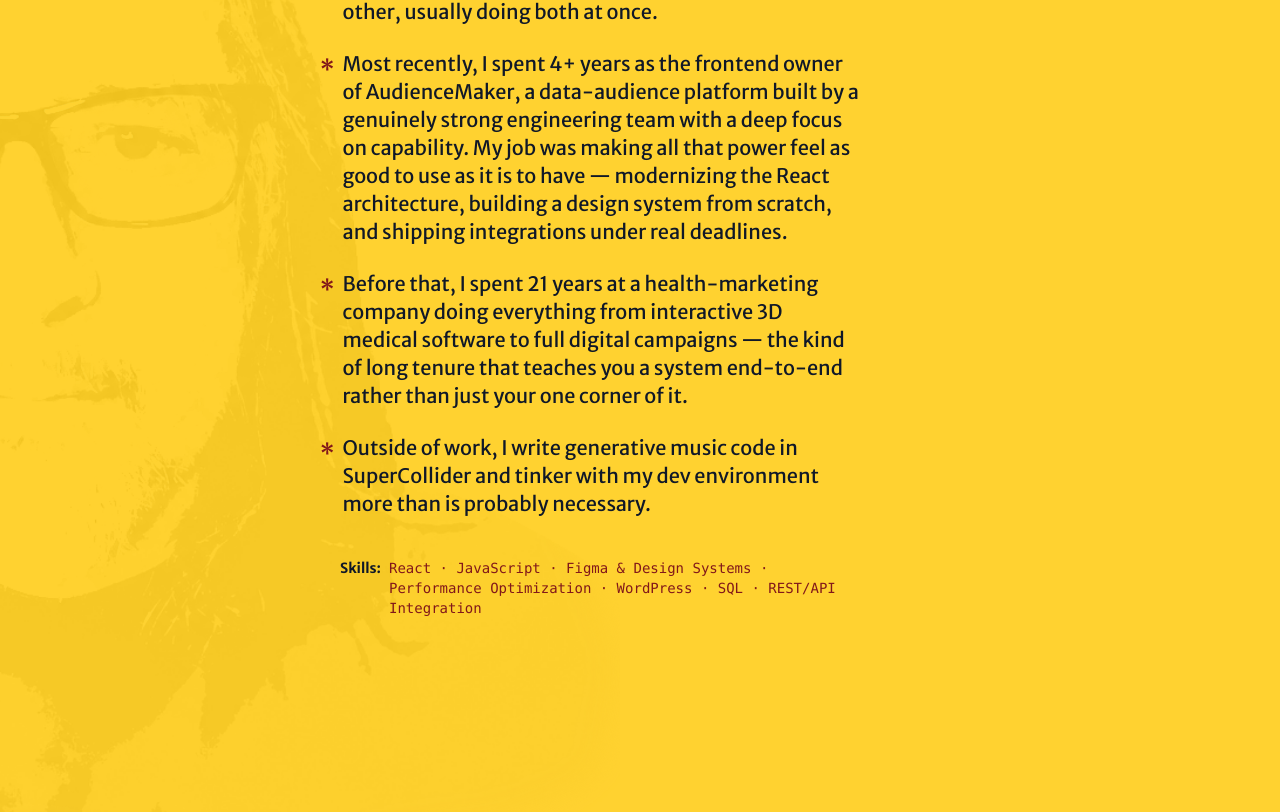
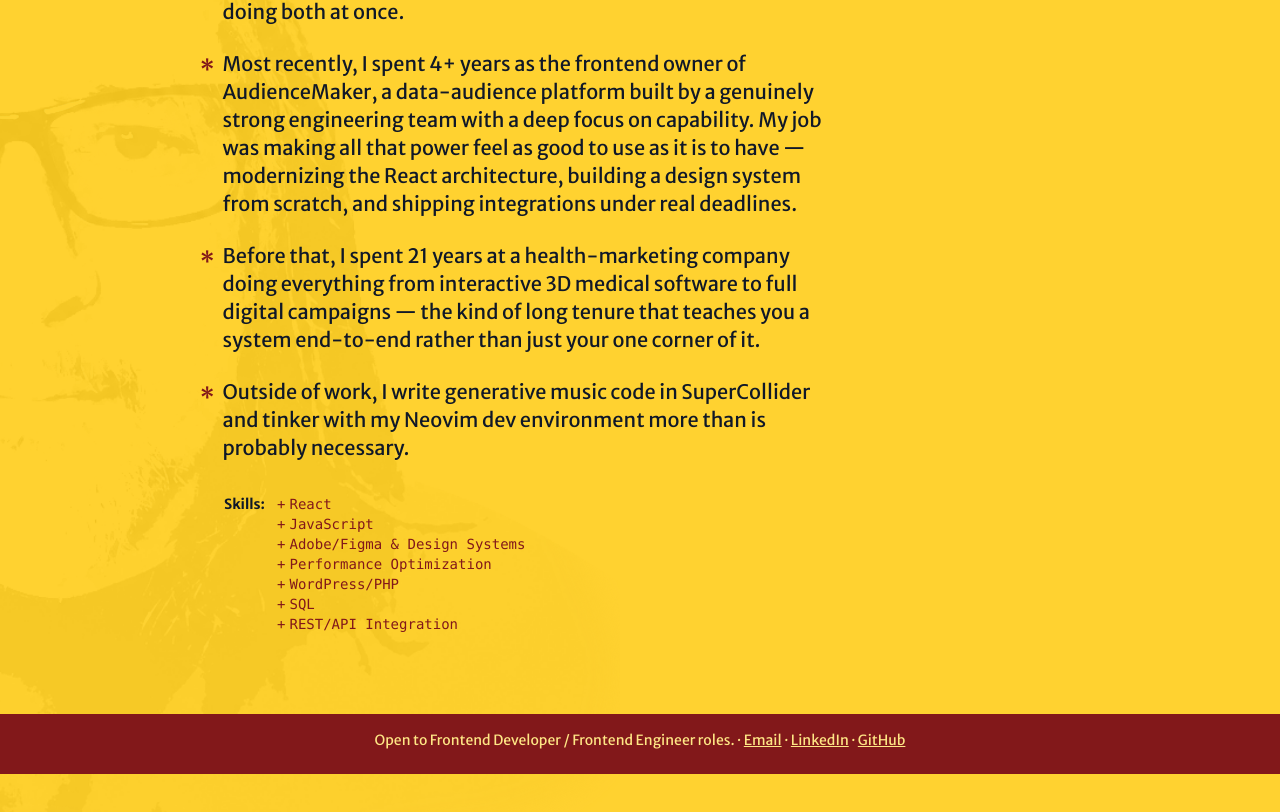
Before and after one commit to iTerentius/isaaclinder, a React (Vite) app: page /about in a window 1280 px wide. Shown: the part 330-1142 px from the top of the page. Built offline with nearby package versions, Linux system fonts and the light colour scheme.

Commit message:
WIP additions

```diff
--- a/package.json
+++ b/package.json
@@ -12,7 +12,8 @@
   "dependencies": {
     "react": "^19.2.8",
     "react-dom": "^19.2.8",
-    "react-router": "^8.3.1"
+    "react-router": "^8.3.1",
+    "tailwind-merge": "^3.6.0"
   },
   "devDependencies": {
     "@tailwindcss/vite": "^4.3.3",
--- a/src/App.jsx
+++ b/src/App.jsx
@@ -1,30 +1,33 @@
-import { useLocation, Routes, Route, Link, NavLink } from 'react-router'
+import { useLocation, Routes, Route  } from 'react-router'
 import NavItem from './components/NavItem'
 import Home from './pages/Home'
 import About from './pages/About'
+import Work from './pages/Work'
+import Footer from './components/Footer';
 // import Work from './pages/Work'
 // import Contact from './pages/Contact'
 
 function App() {
   const location = useLocation();
   return (
-    <>
-      <header className="ml-20 pt-4 pr-4 pb-4 sticky">
+    <div className="min-h-screen flex flex-col">
+      <header className="p-4 md:pl-50 sticky">
         <nav className="font-semibold p-3">
           <NavItem to="/">{"{"} Isaac Linder {"}"}</NavItem>
           <NavItem to="/about">+ About</NavItem>
-          {/* <Link to="/work">Work</Link> */}
+          <NavItem to="/work">+ Work</NavItem>
           {/* <Link to="/contact">Contact</Link> */}
         </nav>
       </header>
-      <main key={location.pathname} className="animate-fade-in">
+      <main key={location.pathname} className="flex-1 animate-fade-in">
         <Routes location={location}>
           <Route path="/" element={<Home />} />
           <Route path="/about" element={<About />} />
-          {/* ... */}
+          <Route path="/work" element={<Work />} />
         </Routes>
       </main>
-    </>
+      <Footer />
+    </div>
   )
 }
 
--- /dev/null
+++ b/src/components/Footer.jsx
@@ -0,0 +1,12 @@
+export default function Footer() {
+  return (
+    <footer className="bg-brand py-4 text-sm text-amber-200 text-center">
+      <p>
+        Open to Frontend Developer / Frontend Engineer roles. ·{' '}
+        <a href="mailto:isaac@terenti.us" className="underline">Email</a> ·{' '}
+        <a href="https://linkedin.com/in/isaactlinder" className="underline">LinkedIn</a> ·{' '}
+        <a href="https://github.com/iTerentius" className="underline">GitHub</a>
+      </p>
+    </footer>
+  )
+}
--- /dev/null
+++ b/src/components/SkillTags.jsx
@@ -0,0 +1,34 @@
+import { cn } from "../lib/cn";
+export default function SkillTags({version="dev", direction="inline", className}) {
+  const skills = {
+    "dev": [
+      "React",
+      "JavaScript",
+      "Adobe/Figma & Design Systems",
+      "Performance Optimization",
+      "WordPress/PHP",
+      "SQL",
+      "REST/API Integration"
+    ]
+  }
+  const buildSkills = (version) => {
+    return (
+      <ul className={cn('font-mono text-brand')}>
+        {skills[version].map((item, index) => (
+          <li className={cn('', direction)} key={index}>{
+            (direction !== "inline" || index > 0) &&
+              <span className="px-1">+</span>
+          }{item}</li>
+        ))}
+      </ul>
+    );
+  }
+  const formattedSkills = buildSkills(version);
+  return (
+    <div className={cn('text-sm mt-10 flex gap-2 items-baseline', className)}>
+      <p className="font-bold">Skills: </p>
+      {formattedSkills}
+    </div>
+
+  )
+}
--- /dev/null
+++ b/src/lib/cn.js
@@ -0,0 +1,6 @@
+import { clsx } from 'clsx'
+import { twMerge } from 'tailwind-merge'
+
+export function cn(...inputs) {
+  return twMerge(clsx(inputs))
+}
--- a/src/pages/About.jsx
+++ b/src/pages/About.jsx
@@ -1,8 +1,10 @@
 import ilphoto from "../assets/il-2026.png"
 import MarkedItem from "../components/MarkedItem"
+import SkillTags from "../components/SkillTags";
+
 export default function About() {
   return(
-    <section className="ml-60 mt-30 mr-40 text-xl ">
+    <section className="md:ml-30 mt-30 mr-40 text-xl ">
       <img
         src={ilphoto}
         alt=""
@@ -26,13 +28,10 @@
           <MarkedItem>I've spent the last 20 years moving between code and design — sometimes leading with one, sometimes the other, usually doing both at once.</MarkedItem>
           <MarkedItem>Most recently, I spent 4+ years as the frontend owner of AudienceMaker, a data-audience platform built by a genuinely strong engineering team with a deep focus on capability. My job was making all that power feel as good to use as it is to have — modernizing the React architecture, building a design system from scratch, and shipping integrations under real deadlines.</MarkedItem>
           <MarkedItem>Before that, I spent 21 years at a health-marketing company doing everything from interactive 3D medical software to full digital campaigns — the kind of long tenure that teaches you a system end-to-end rather than just your one corner of it.</MarkedItem>
-          <MarkedItem>Outside of work, I write generative music code in SuperCollider and tinker with my dev environment more than is probably necessary.</MarkedItem>
+          <MarkedItem>Outside of work, I write generative music code in SuperCollider and tinker with my Neovim dev environment more than is probably necessary.</MarkedItem>
         </ul>
-        <div className="text-sm mt-10 flex gap-2 items-baseline ml-5">
-          <p className="font-bold">Skills: </p>
-          <p className="font-mono text-brand">React · JavaScript · Figma & Design Systems · Performance Optimization · WordPress · SQL · REST/API Integration</p>
-        </div>
       </div>
+      <SkillTags className="mt-8 ml-6" version="dev" direction="block"/>
     </section>
   );
 }
--- a/src/pages/Home.jsx
+++ b/src/pages/Home.jsx
@@ -1,16 +1,15 @@
-import { Link } from "react-router";
-import NavItem from "../components/NavItem";
 import ilphoto from "../assets/il-2026.png"
 import CTA from "../components/CTA";
+import SkillTags from "../components/SkillTags";
 export default function Home() {
   return(
-    <section className="ml-0 mt-10 md:mt-15 mr-0 md:mr-30 md:ml-60">
+    <section className="mt-10 md:mt-15 mr-0 md:mr-30 md:ml-30">
       <img
         src={ilphoto}
         alt=""
         className="
           absolute
-          -left-80
+          -left-100
           top-0
           h-auto
           w-300
@@ -23,11 +22,11 @@
         "
       />
       <h1 className="font-sans leading-[1.2] text-5xl font-bold">Frontend Engineer who takes platforms from purely functional to <span className="underline text-brand">genuinely good.</span></h1>
-      <div className="max-w-4xl flex items-start flex-col">
+      <div className="flex items-start flex-col">
         <p className="text-2xl mt-6 font-extralight">React · Design Systems · Performance · 20+ years across code and design</p>
+        <SkillTags className="mt-2" version="dev" direction="inline"/>
         <CTA label="See my work >" loc="/about" />
       </div>
-      {/* <img className="mix-blend-darken" src={ilphoto} /> */}
     </section>
   );
 }
--- a/src/pages/Work.jsx
+++ b/src/pages/Work.jsx
@@ -0,0 +1,7 @@
+export default function Work(){
+  return(
+    <section className="md:ml-30 mt-30 mr-40 text-xl ">
+      <h3>Led a full legacy-to-modern React rebuild of a production platform, shipped incrementally with zero downtime.</h3>
+    </section>
+  )
+}
```
Also changed, not shown: 1 other file (tests, documents, lock files or other folders).
